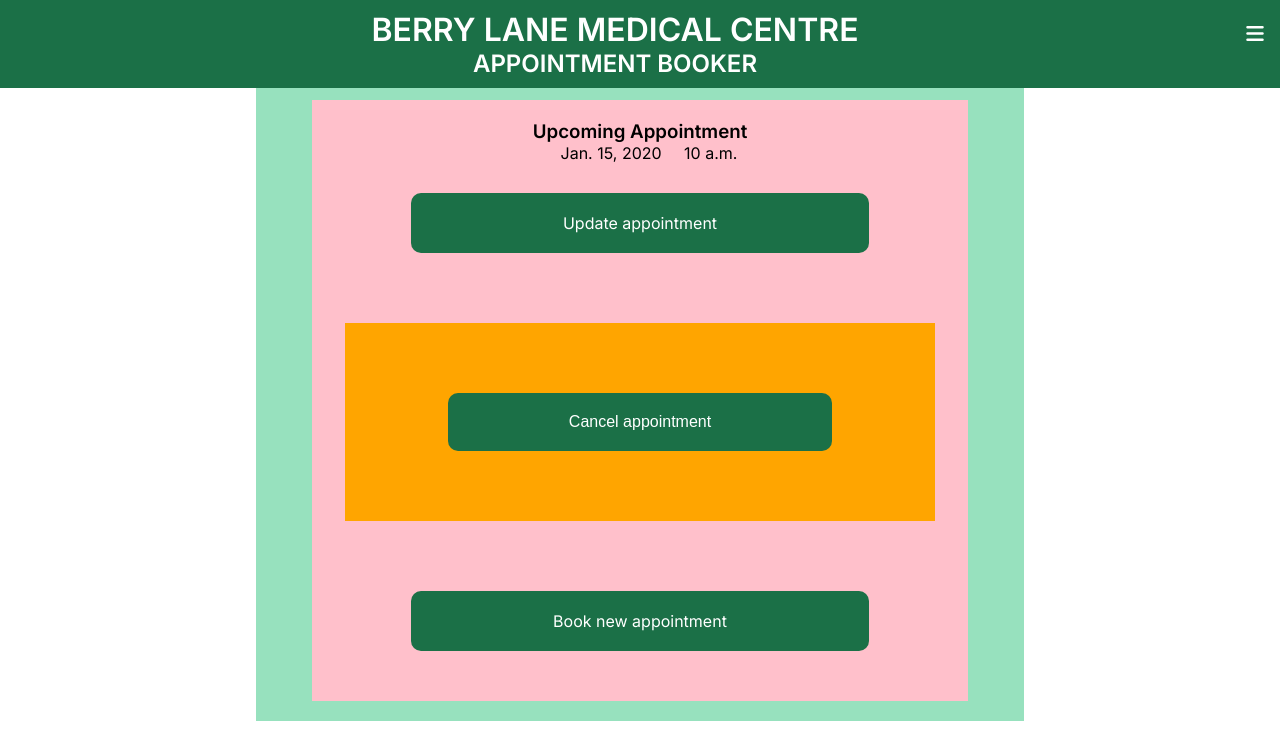
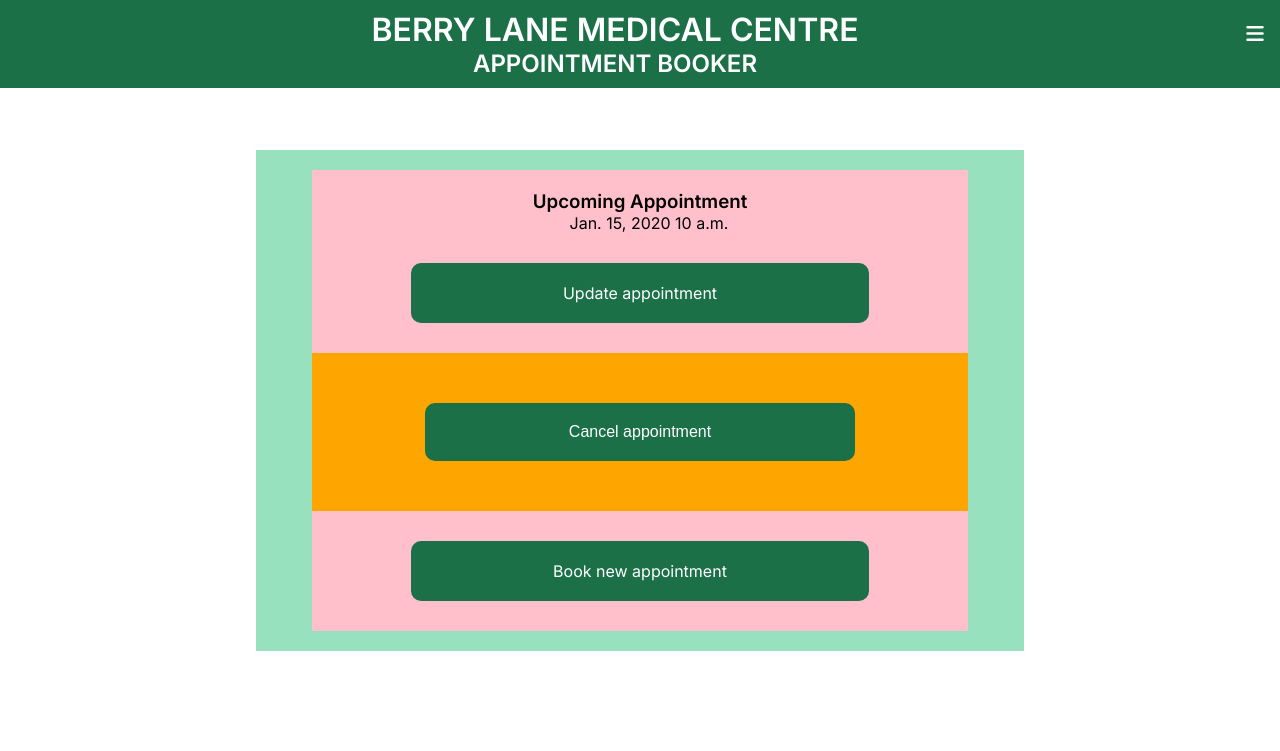
Before and after one commit to CatherineP37/project_4, a Django app: page /booked_appointment/ in a window 1280 px wide. Shown: the top 751 px of the page. Run offline with Django 5.2, Linux system fonts and the light colour scheme; a user stored in the database is signed in; tables that the repository leaves empty hold one stand-in row (values such as "Sample post"); some libraries are stand-ins or nearby versions.

Commit message:
Edit cancellation form

```diff
--- a/templates/booked_appointment.html
+++ b/templates/booked_appointment.html
@@ -11,7 +11,7 @@
     {{ booking.appointment.date }}
     {{ booking.appointment.time }}
   <a href="{% url 'update_booking' booking.id %}" class="buttons">Update appointment</a>
-    <form action="{% url 'cancellation' booking.id %}" method="POST">
+  <form action="{% url 'cancellation' booking.id %}" method="POST" style="width:100%;">
    {% csrf_token %}
     <input type="submit" class="buttons" name="cancel_button" value="Cancel appointment">
   </form>
```
Lines whose indentation alone changed are shown as unchanged.
